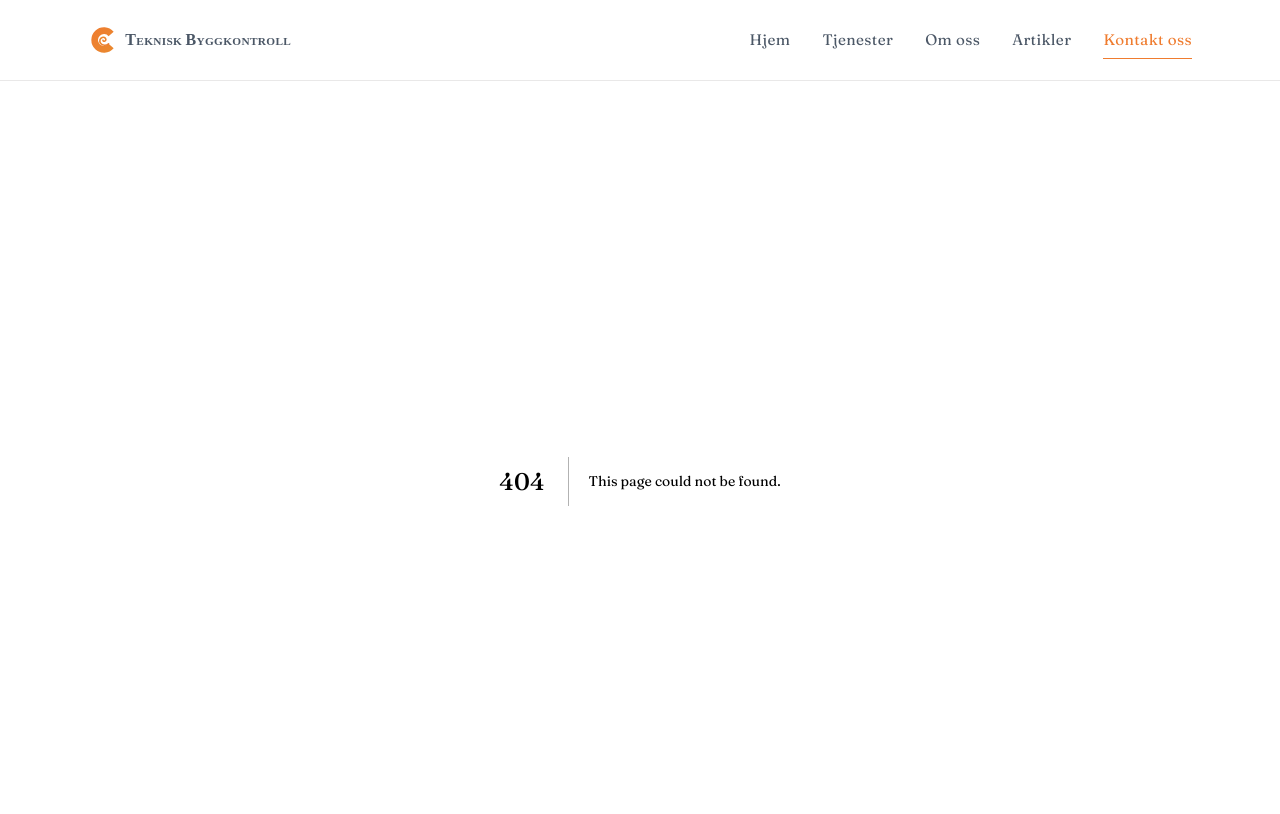
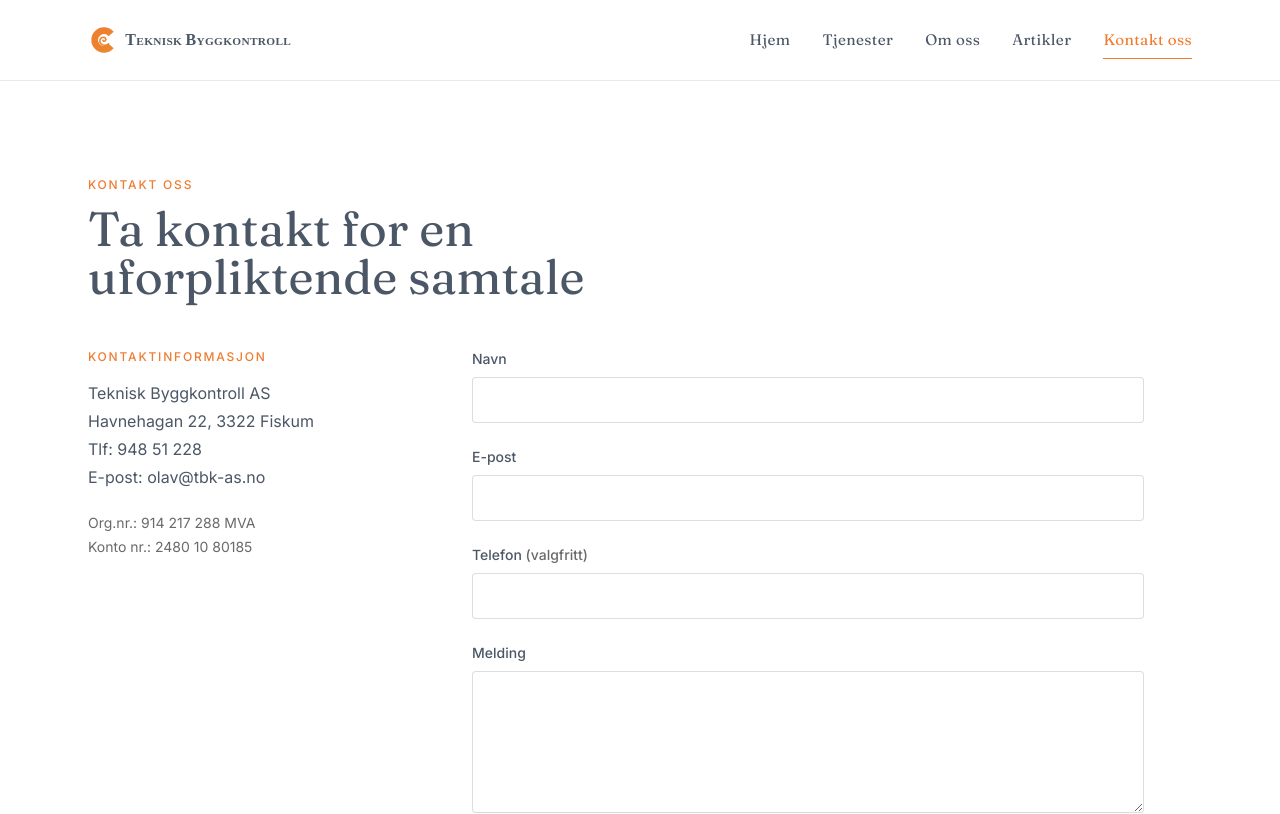
Before and after one commit to TerjeFevaag/tbk-as, a Next.js app: page /kontakt-oss in a window 1280 px wide. Before the commit this address had no page. Shown: the top 814 px of the page. Built offline with nearby package versions, Linux system fonts and the light colour scheme.

Commit message:
Add Kontakt oss page with stub contact form

```diff
--- /dev/null
+++ b/app/kontakt-oss/page.tsx
@@ -0,0 +1,61 @@
+import type { Metadata } from "next";
+
+import { ContactForm } from "@/components/contact-form";
+import { siteConfig } from "@/content/site";
+
+export const metadata: Metadata = {
+  title: "Kontakt oss | Teknisk Byggkontroll AS",
+  description:
+    "Ta kontakt med Teknisk Byggkontroll AS for innregulering, uavhengig kontroll i byggesak eller sprinklerkontroll.",
+};
+
+export default function KontaktOssPage() {
+  return (
+    <main>
+      <section className="mx-auto max-w-6xl px-6 py-16 md:py-24">
+        <p className="text-xs font-medium uppercase tracking-[0.15em] text-brand-orange">
+          Kontakt oss
+        </p>
+        <h1 className="mt-3 max-w-2xl font-serif text-4xl text-brand-slate md:text-5xl">
+          Ta kontakt for en uforpliktende samtale
+        </h1>
+
+        <div className="mt-12 grid gap-12 md:grid-cols-[minmax(0,320px)_1fr] md:gap-16">
+          <div className="md:sticky md:top-28 md:self-start">
+            <p className="text-xs font-medium uppercase tracking-[0.15em] text-brand-orange">
+              Kontaktinformasjon
+            </p>
+            <div className="mt-4 space-y-1 text-brand-slate">
+              <p>{siteConfig.name}</p>
+              <p>{siteConfig.address}</p>
+              <p>
+                <a
+                  href={siteConfig.phoneHref}
+                  className="transition-colors hover:text-brand-orange"
+                >
+                  Tlf: {siteConfig.phone}
+                </a>
+              </p>
+              <p>
+                <a
+                  href={`mailto:${siteConfig.email}`}
+                  className="transition-colors hover:text-brand-orange"
+                >
+                  E-post: {siteConfig.email}
+                </a>
+              </p>
+            </div>
+            <div className="mt-6 space-y-1 text-sm text-brand-gray">
+              <p>Org.nr.: {siteConfig.orgNr}</p>
+              <p>Konto nr.: {siteConfig.kontoNr}</p>
+            </div>
+          </div>
+
+          <div className="max-w-2xl">
+            <ContactForm />
+          </div>
+        </div>
+      </section>
+    </main>
+  );
+}
--- /dev/null
+++ b/components/contact-form.tsx
@@ -0,0 +1,178 @@
+"use client";
+
+import { useState } from "react";
+
+type FormState = {
+  navn: string;
+  epost: string;
+  telefon: string;
+  melding: string;
+};
+
+type FormErrors = Partial<Record<keyof FormState, string>>;
+
+const initialState: FormState = {
+  navn: "",
+  epost: "",
+  telefon: "",
+  melding: "",
+};
+
+const EMAIL_PATTERN = /^[^\s@]+@[^\s@]+\.[^\s@]+$/;
+
+function validate(values: FormState): FormErrors {
+  const errors: FormErrors = {};
+
+  if (!values.navn.trim()) {
+    errors.navn = "Vennligst fyll inn navn.";
+  }
+
+  if (!values.epost.trim()) {
+    errors.epost = "Vennligst fyll inn e-post.";
+  } else if (!EMAIL_PATTERN.test(values.epost.trim())) {
+    errors.epost = "Vennligst fyll inn en gyldig e-postadresse.";
+  }
+
+  if (!values.melding.trim()) {
+    errors.melding = "Vennligst fyll inn en melding.";
+  }
+
+  return errors;
+}
+
+export function ContactForm() {
+  const [values, setValues] = useState<FormState>(initialState);
+  const [errors, setErrors] = useState<FormErrors>({});
+  const [submitted, setSubmitted] = useState(false);
+
+  function handleChange(
+    field: keyof FormState,
+  ): (e: React.ChangeEvent<HTMLInputElement | HTMLTextAreaElement>) => void {
+    return (e) => {
+      setValues((prev) => ({ ...prev, [field]: e.target.value }));
+    };
+  }
+
+  // TODO(contact-backend): wire this to a real email delivery service (e.g. Resend)
+  // once a backend decision is made. Currently a no-op that only shows a success message.
+  function handleSubmit(e: React.FormEvent) {
+    e.preventDefault();
+    const validationErrors = validate(values);
+    setErrors(validationErrors);
+    if (Object.keys(validationErrors).length > 0) return;
+    setSubmitted(true);
+  }
+
+  if (submitted) {
+    return (
+      <div
+        role="status"
+        className="rounded-sm bg-brand-bg p-8 text-center"
+      >
+        <p className="font-serif text-xl text-brand-slate">
+          Takk! Vi tar kontakt så snart som mulig.
+        </p>
+      </div>
+    );
+  }
+
+  return (
+    <form onSubmit={handleSubmit} noValidate className="space-y-6">
+      <div>
+        <label
+          htmlFor="navn"
+          className="block text-sm font-medium text-brand-slate"
+        >
+          Navn
+        </label>
+        <input
+          id="navn"
+          name="navn"
+          type="text"
+          value={values.navn}
+          onChange={handleChange("navn")}
+          aria-invalid={Boolean(errors.navn)}
+          aria-describedby={errors.navn ? "navn-error" : undefined}
+          className="mt-2 w-full rounded-sm border border-brand-slate/20 bg-white px-4 py-2.5 text-brand-slate outline-none transition-colors focus:border-brand-orange"
+        />
+        {errors.navn && (
+          <p id="navn-error" className="mt-1.5 text-sm text-brand-error">
+            {errors.navn}
+          </p>
+        )}
+      </div>
+
+      <div>
+        <label
+          htmlFor="epost"
+          className="block text-sm font-medium text-brand-slate"
+        >
+          E-post
+        </label>
+        <input
+          id="epost"
+          name="epost"
+          type="email"
+          value={values.epost}
+          onChange={handleChange("epost")}
+          aria-invalid={Boolean(errors.epost)}
+          aria-describedby={errors.epost ? "epost-error" : undefined}
+          className="mt-2 w-full rounded-sm border border-brand-slate/20 bg-white px-4 py-2.5 text-brand-slate outline-none transition-colors focus:border-brand-orange"
+        />
+        {errors.epost && (
+          <p id="epost-error" className="mt-1.5 text-sm text-brand-error">
+            {errors.epost}
+          </p>
+        )}
+      </div>
+
+      <div>
+        <label
+          htmlFor="telefon"
+          className="block text-sm font-medium text-brand-slate"
+        >
+          Telefon <span className="text-brand-gray">(valgfritt)</span>
+        </label>
+        <input
+          id="telefon"
+          name="telefon"
+          type="tel"
+          value={values.telefon}
+          onChange={handleChange("telefon")}
+          className="mt-2 w-full rounded-sm border border-brand-slate/20 bg-white px-4 py-2.5 text-brand-slate outline-none transition-colors focus:border-brand-orange"
+        />
+      </div>
+
+      <div>
+        <label
+          htmlFor="melding"
+          className="block text-sm font-medium text-brand-slate"
+        >
+          Melding
+        </label>
+        <textarea
+          id="melding"
+          name="melding"
+          rows={5}
+          value={values.melding}
+          onChange={handleChange("melding")}
+          aria-invalid={Boolean(errors.melding)}
+          aria-describedby={errors.melding ? "melding-error" : undefined}
+          className="mt-2 w-full rounded-sm border border-brand-slate/20 bg-white px-4 py-2.5 text-brand-slate outline-none transition-colors focus:border-brand-orange"
+        />
+        {errors.melding && (
+          <p id="melding-error" className="mt-1.5 text-sm text-brand-error">
+            {errors.melding}
+          </p>
+        )}
+      </div>
+
+      <button
+        type="submit"
+        className="inline-flex items-center rounded-sm bg-brand-orange px-6 py-3 text-sm font-medium text-white transition-colors hover:bg-brand-orange-light"
+      >
+        Send melding
+      </button>
+    </form>
+  );
+}
```
